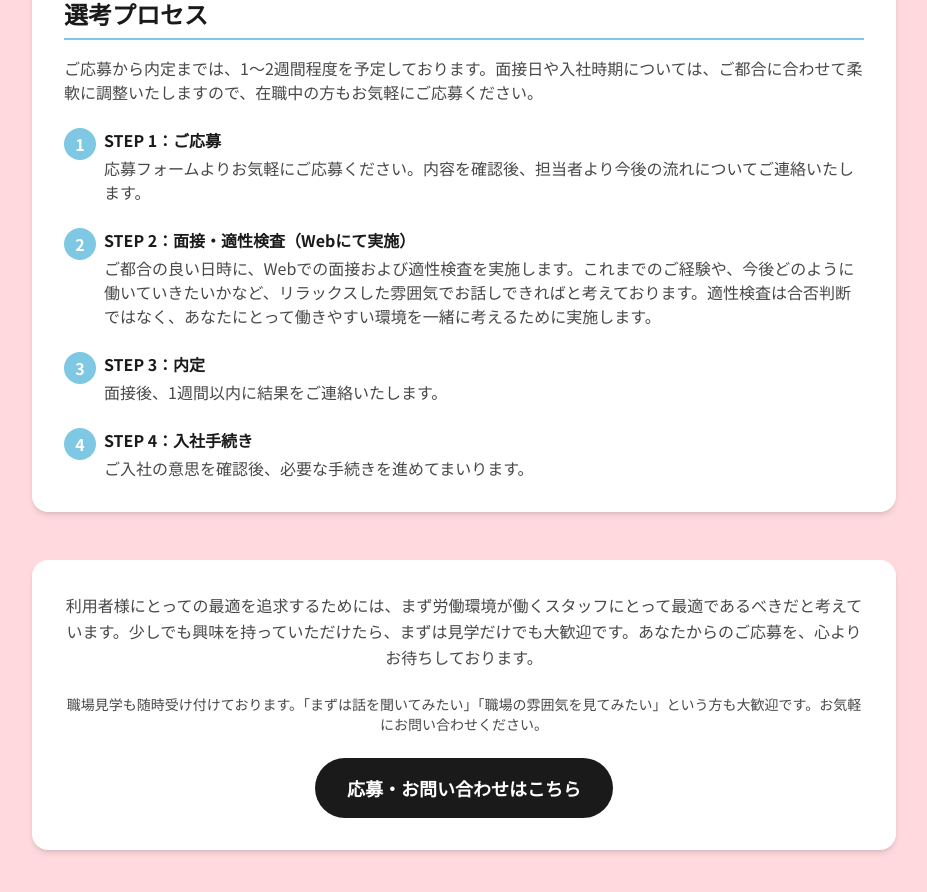
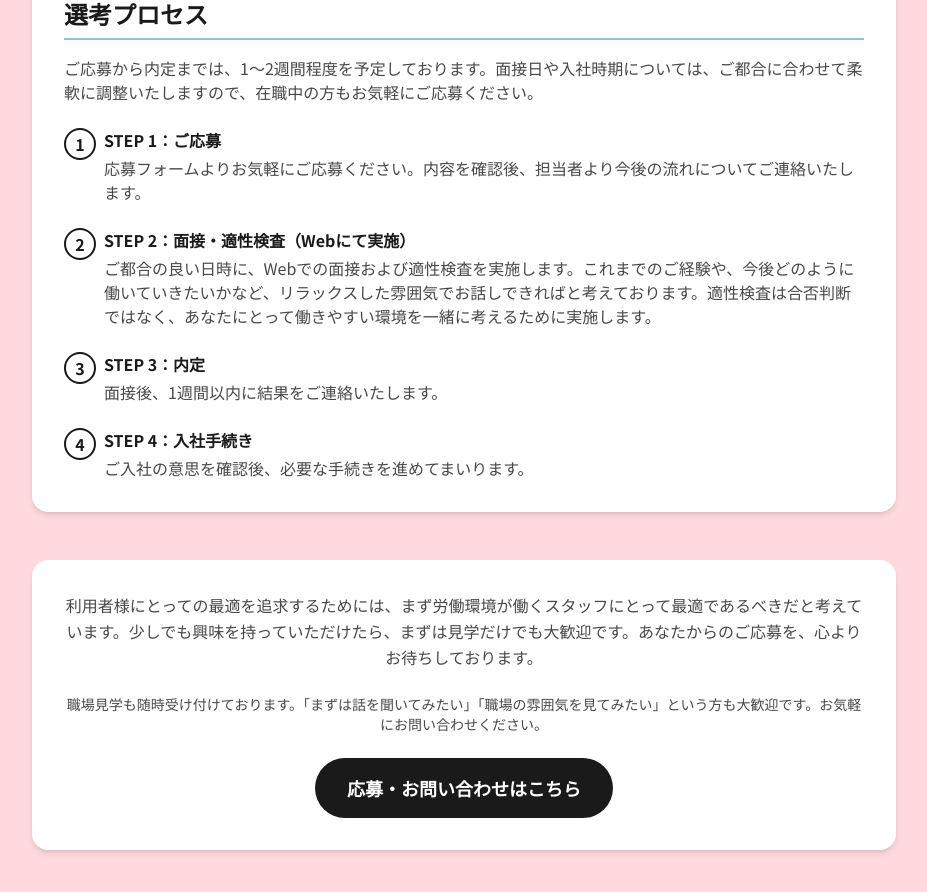
Before and after one commit to tasai-lab/fractal-hp, a Next.js app: page /recruit in a window 1280 px wide. Shown: the part 4457-5349 px from the top of the page, without its empty margins (176-1103 px from the left). Built offline with nearby package versions, Linux system fonts and the light colour scheme.

Commit message:
style: 選考プロセスの数字を白抜き黒文字に変更

```diff
--- a/src/app/recruit/page.tsx
+++ b/src/app/recruit/page.tsx
@@ -374,7 +374,7 @@ export default function RecruitPage() {
             <div className="space-y-4 md:space-y-6">
               {currentJob.details.selectionProcess.map((step, index) => (
                 <div key={index} className="relative pl-8 md:pl-10">
-                  <div className={`absolute left-0 top-0 w-6 h-6 md:w-8 md:h-8 text-white rounded-full flex items-center justify-center font-bold text-xs md:text-base ${activeTab === "nurse" ? "bg-accent-blue" : "bg-accent-mint"}`}>
+                  <div className="absolute left-0 top-0 w-6 h-6 md:w-8 md:h-8 bg-white text-primary border-2 border-primary rounded-full flex items-center justify-center font-bold text-xs md:text-base">
                     {index + 1}
                   </div>
                   <h4 className="font-bold text-primary text-sm md:text-base mb-0.5 md:mb-1">{step.step}</h4>
```
